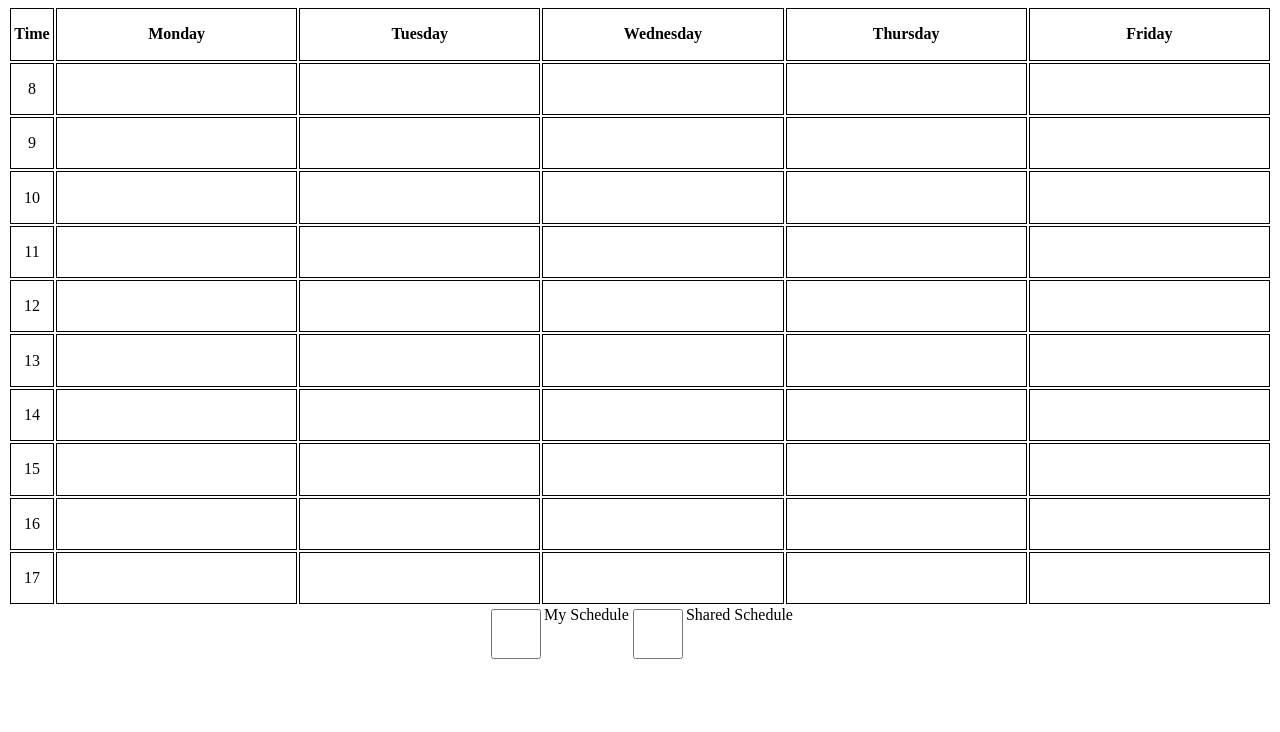
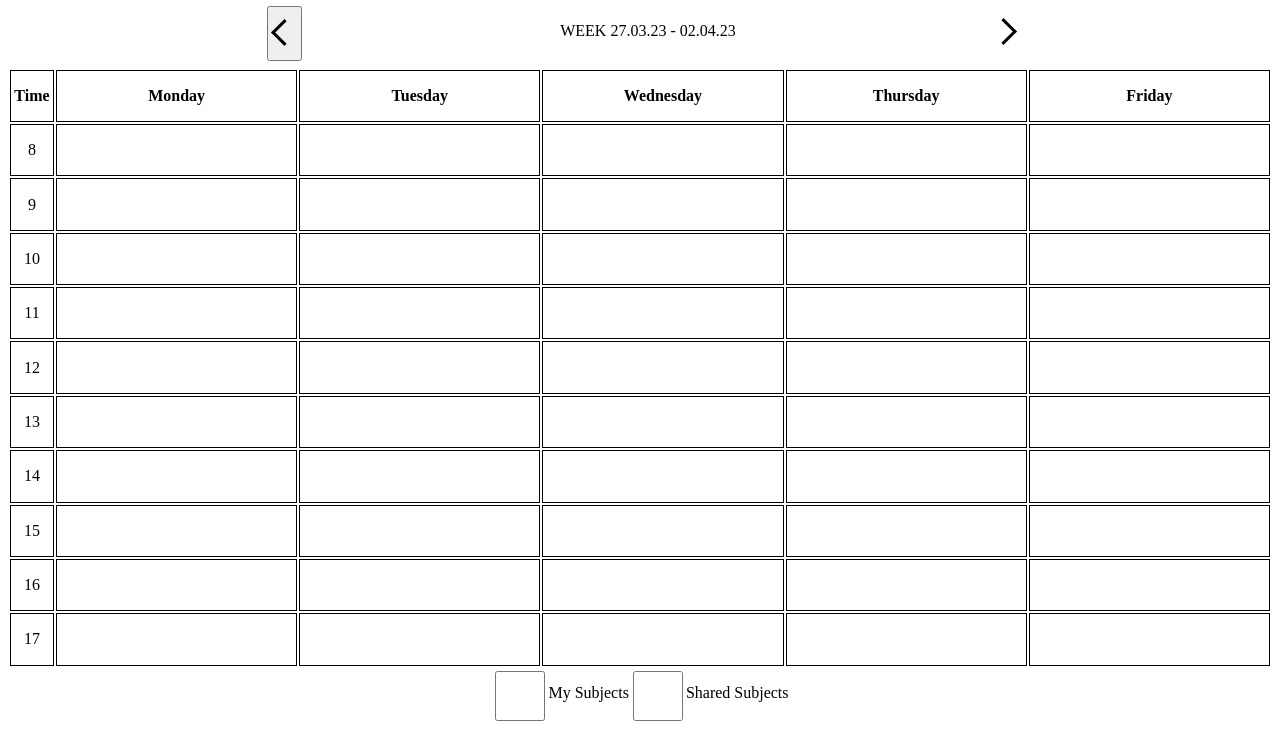
Before and after one commit to edvardsmazprecnieks/SetBox, a Flask app: page /schedule in a window 1280 px wide. Shown: the part 70-802 px from the top of the page. Before the commit the page ends 729 px from the top, so only its background shows below. Run offline with Flask 2, Linux system fonts and the light colour scheme.

Commit message:
added dates, week selektor, but button around arrow not displaying nicely

```diff
--- a/app/static/css/schedule.css
+++ b/app/static/css/schedule.css
@@ -16,8 +16,39 @@ nav div, nav a{
     padding: 20px;
 }
 
+.weekselektor {
+    display: flex;
+    justify-content: space-evenly;
+    margin-top: 0.5%;
+    margin-bottom: 0.5%;
+}
+
+/* .button {
+    padding: 15px 50px;
+    text-align: center;
+    # cant make the box evenly around the arrow
+} */
+
+.arrow {
+    border: solid black;
+    border-width: 0 3px 3px 0;
+    display: inline-block;
+    padding: 3px;
+    width: 10px;
+    height: 10px;
+}
+
+.right {
+    transform: rotate(-45deg);
+    -webkit-transform: rotate(-45deg);
+}
+
+.left {
+    transform: rotate(135deg);
+    -webkit-transform: rotate(135deg);
+}
+
 table {
-    margin-top: 0.5%;
     width: 100%;
     table-layout: fixed;
     height: 600px;
--- a/app/templates/schedule/schedule.html
+++ b/app/templates/schedule/schedule.html
@@ -19,6 +19,17 @@
           Add Subject
         </div>
       </nav>
+      <div class="weekselektor">
+        <div>
+          <button type="button"><p><i class="arrow left"></i></p></button>
+        </div>
+        <div>
+          <p>WEEK 27.03.23 - 02.04.23</p>
+        </div>
+        <div>
+          <p><i class="arrow right"></i></p>
+        </div>
+      </div>
       <table>
         <tr>
           <th class="tdtime">Time</th>
@@ -112,9 +123,9 @@
       <footer>
         <form action="/action_page.php">
           <input type="checkbox" id="schedule_my" name="schedule_my" value="MySchedule">
-          <label for="schedule_my">My Schedule</label>
+          <label for="schedule_my"><p>My Subjects</p></label>
           <input type="checkbox" id="schedule_shared" name="schedule_shared" value="SharedSchedule">
-          <label for="schedule_shared">Shared Schedule</label>
+          <label for="schedule_shared"><p>Shared Subjects</p></label>
         </form>
       </footer>
     </div>
```
